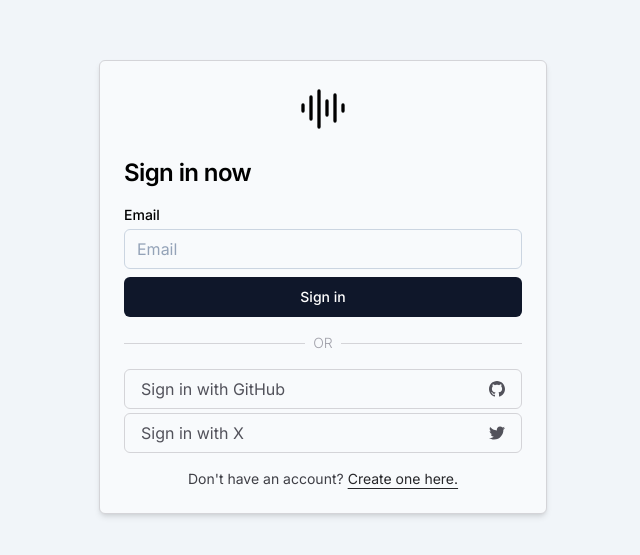
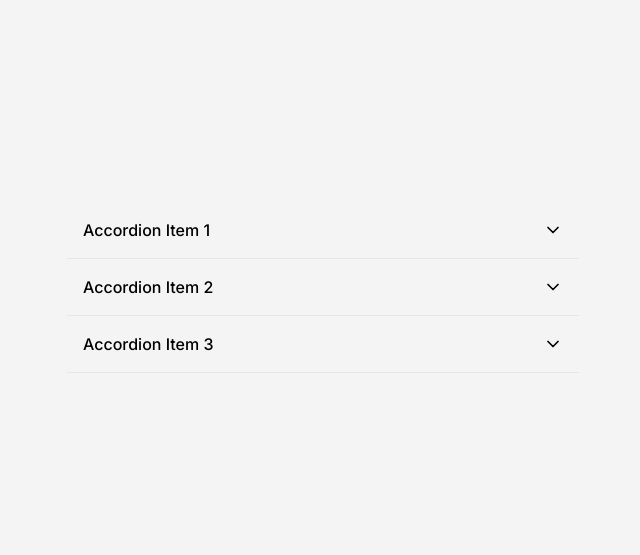
Before and after one commit to eric-figueira/ui-playground, a React (Vite) app: page / in a window 1280 px wide. Shown: the part 113-668 px from the top of the page, without its empty margins (317-957 px from the left). Built offline with nearby package versions, Linux system fonts and the light colour scheme.

Commit message:
feat: create accordion from scratch

```diff
--- a/src/App.tsx
+++ b/src/App.tsx
@@ -1,56 +1,22 @@
-import { Button, ButtonIcon } from "./components/design-systems/shadcnui/button";
-import { Input } from "./components/design-systems/shadcnui/input";
-import { Icons } from "./components/icons";
+import { Accordion, AccordionItem } from "./components/accordion";
 
 export function App() {
   return (
-    <main className="w-fulll h-screen bg-slate-100 flex items-center justify-center">
-      <div className="border border-zinc-300 shadow-md rounded-md p-6 w-full max-w-md bg-slate-50 space-y-6">
-        <Icons.logo className="mx-auto size-12" />
+    <main className="w-fulll h-screen bg-zinc-100 flex justify-center items-center">
+      <div className="flex flex-col justify-center gap-2">
+        <Accordion className="max-w-lg">
+          <AccordionItem value={1} trigger="Accordion Item 1">
+            Lorem ipsum dolor sit amet consectetur adipisicing elit. Possimus maxime est deserunt. Maxime eaque, qui facere error labore facilis explicabo.
+          </AccordionItem>
 
-        <div className="space-y-4">
-          <h1 className="font-sans tracking-tight font-semibold text-2xl">Sign in now</h1>
+          <AccordionItem value={2} trigger="Accordion Item 2">
+            Lorem ipsum dolor sit amet consectetur adipisicing elit. Possimus maxime est deserunt. Maxime eaque, qui facere error labore facilis explicabo.
+          </AccordionItem>
 
-          <div className="space-y-4">
-            <div className="space-y-2">
-              <div className="flex flex-col gap-1">
-                <label htmlFor="email" className="text-sm font-medium">Email</label>
-                <Input placeholder="Email" id="email" />
-              </div>
-
-              <Button className="w-full">Sign in</Button>
-            </div>
-
-            <div className="flex items-center gap-2">
-              <div className="w-full h-[1px] bg-zinc-300" />
-              <span className="text-sm text-zinc-400 font-light">OR</span>
-              <div className="w-full h-[1px] bg-zinc-300" />
-            </div>
-
-            <div className="space-y-1">
-              <Button
-                variant="outline"
-                className="text-md font-normal w-full justify-between border-zinc-300 text-zinc-600"
-              >
-                Sign in with GitHub
-                <ButtonIcon icon={Icons.github} />
-              </Button>
-
-              <Button
-                variant="outline"
-                className="text-md font-normal w-full justify-between border-zinc-300 text-zinc-600"
-              >
-                Sign in with X
-                <ButtonIcon icon={Icons.x} />
-              </Button>
-            </div>
-
-            <div className="flex gap-1 justify-center text-sm">
-              <p className="text-zinc-700">Don't have an account?</p>
-              <span className="text-zinc-800 underline underline-offset-4 cursor-pointer hover:text-zinc-950">Create one here.</span>
-            </div>
-          </div>
-        </div>
+          <AccordionItem value={3} trigger="Accordion Item 3">
+            Lorem ipsum dolor sit amet consectetur adipisicing elit. Possimus maxime est deserunt. Maxime eaque, qui facere error labore facilis explicabo.
+          </AccordionItem>
+        </Accordion>
       </div>
     </main>
   )
--- /dev/null
+++ b/src/components/accordion.tsx
@@ -0,0 +1,82 @@
+import { ChevronDown } from "lucide-react";
+import { createContext, Dispatch, HTMLAttributes, SetStateAction, useContext, useEffect, useRef, useState } from "react";
+
+interface AccordionProps extends HTMLAttributes<HTMLUListElement> {
+  value?: number,
+  handleChange?: (v: number | null) => void
+}
+
+interface IAccordionContext {
+  selected: number | null,
+  setSelected: Dispatch<SetStateAction<number | null>>
+}
+
+const AccordionContext = createContext<IAccordionContext | undefined>(undefined)
+
+function Accordion({
+  value,
+  children,
+  handleChange,
+  ...props
+}: AccordionProps) {
+  const v = value === undefined ? 0 : value
+  const [selected, setSelected] = useState<number | null>(v)
+
+  useEffect(() => {
+    handleChange?.(selected)
+  }, [selected, handleChange])
+
+  return (
+    <ul {...props}>
+      <AccordionContext.Provider value={{ selected, setSelected }}>
+        {children}
+      </AccordionContext.Provider>
+    </ul>
+  )
+}
+
+interface AccordionItemProps extends HTMLAttributes<HTMLLIElement> {
+  value: number,
+  trigger: string
+}
+
+function AccordionItem({
+  children,
+  value,
+  trigger,
+  ...props
+}: AccordionItemProps) {
+  const context = useContext(AccordionContext)
+  const ref = useRef<HTMLDivElement>(null)
+
+  if (!context) return
+
+  const { selected, setSelected } = context
+  const open = selected === value
+
+  return (
+    <li
+      className="border-b"
+      {...props}
+    >
+      <header
+        role="button"
+        onClick={() => setSelected(open ? null : value)}
+        className="flex justify-between items-center p-4 font-medium"
+      >
+        {trigger}
+        <ChevronDown className={`size-5 transition-transform ${open ? "rotate-180" : ""}`} />
+      </header>
+      <div className="overflow-y-hidden transition-all" style={{ height: open ? ref.current?.offsetHeight || 0 : 0 }}>
+        <div className="p-4 pt-2" ref={ref}>
+          {children}
+        </div>
+      </div>
+    </li>
+  )
+}
+
+export {
+  Accordion,
+  AccordionItem
+}
--- /dev/null
+++ b/src/pages/login.tsx
@@ -0,0 +1,57 @@
+import { Button, ButtonIcon } from "../components/design-systems/shadcnui/button";
+import { Input } from "../components/design-systems/shadcnui/input";
+import { Icons } from "../components/icons";
+
+export function LoginPage() {
+  return (
+    <main className="w-fulll h-screen bg-slate-100 flex items-center justify-center">
+      <div className="border border-zinc-300 shadow-md rounded-md p-6 w-full max-w-md bg-slate-50 space-y-6">
+        <Icons.logo className="mx-auto size-12" />
+
+        <div className="space-y-4">
+          <h1 className="font-sans tracking-tight font-semibold text-2xl">Sign in now</h1>
+
+          <div className="space-y-4">
+            <div className="space-y-2">
+              <div className="flex flex-col gap-1">
+                <label htmlFor="email" className="text-sm font-medium">Email</label>
+                <Input placeholder="Email" id="email" />
+              </div>
+
+              <Button className="w-full">Sign in</Button>
+            </div>
+
+            <div className="flex items-center gap-2">
+              <div className="w-full h-[1px] bg-zinc-300" />
+              <span className="text-sm text-zinc-400 font-light">OR</span>
+              <div className="w-full h-[1px] bg-zinc-300" />
+            </div>
+
+            <div className="space-y-1">
+              <Button
+                variant="outline"
+                className="text-md font-normal w-full justify-between border-zinc-300 text-zinc-600"
+              >
+                Sign in with GitHub
+                <ButtonIcon icon={Icons.github} />
+              </Button>
+
+              <Button
+                variant="outline"
+                className="text-md font-normal w-full justify-between border-zinc-300 text-zinc-600"
+              >
+                Sign in with X
+                <ButtonIcon icon={Icons.x} />
+              </Button>
+            </div>
+
+            <div className="flex gap-1 justify-center text-sm">
+              <p className="text-zinc-700">Don't have an account?</p>
+              <span className="text-zinc-800 underline underline-offset-4 cursor-pointer hover:text-zinc-950">Create one here.</span>
+            </div>
+          </div>
+        </div>
+      </div>
+    </main>
+  )
+}
```
